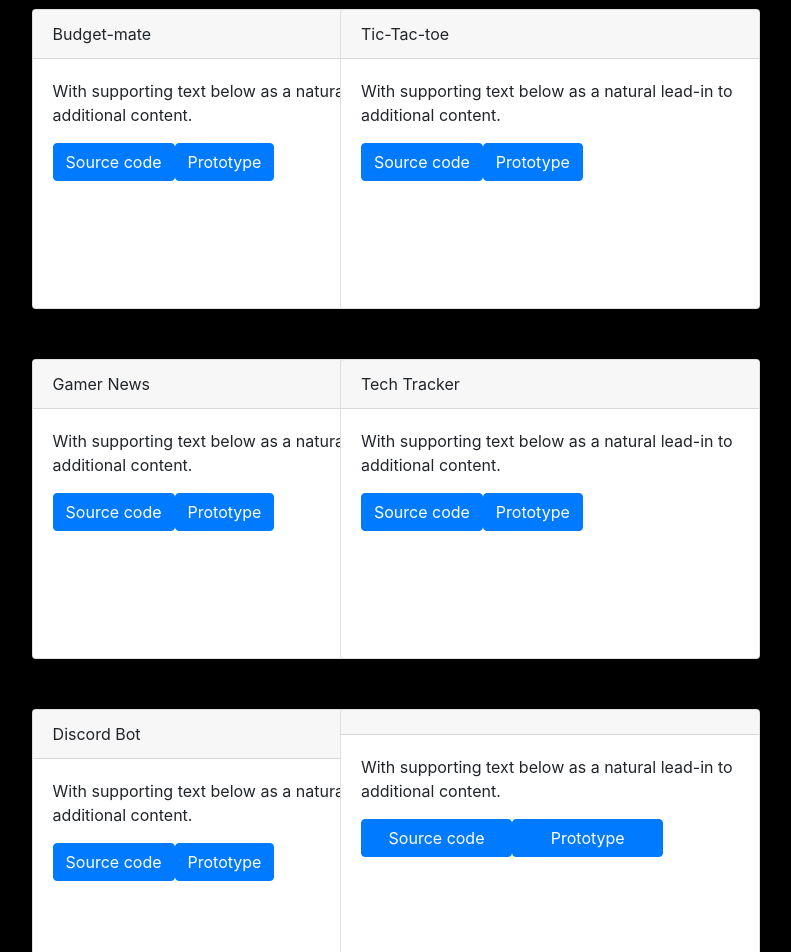
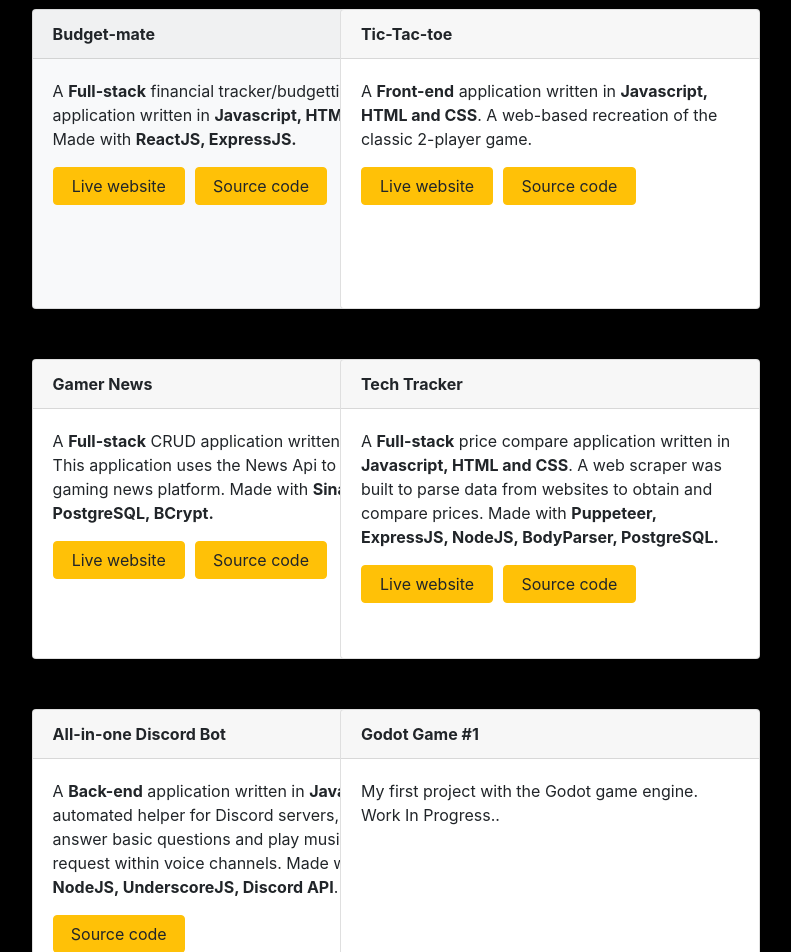
Before and after one commit to allisonbarnaud/allison-portfolio.github.io, a React (Create React App) app: page / in a window 1280 px wide. Shown: the part 1020-1972 px from the top of the page, without its empty margins (314-1105 px from the left). Built offline with nearby package versions, Linux system fonts and the light colour scheme.

Commit message:
adding text to website

```diff
--- a/src/Projects.css
+++ b/src/Projects.css
@@ -7,5 +7,6 @@
 
 .container3 {
     display: grid;
-    grid-template-columns: 40% 40%;
+    grid-template-columns: 35% 35%;
+    grid-column-gap: 10px;
 }
--- a/src/Projects.js
+++ b/src/Projects.js
@@ -3,6 +3,8 @@ import { Component } from 'react'
 import './Projects.css'
 
 import { Card, Button } from 'react-bootstrap'
+
+import gnews from './g-news-screenshot.png'
 
 export default class Projects extends Component {
 
@@ -12,67 +14,71 @@ export default class Projects extends Component {
             <div>
                 <h1 className="header" style={{marginTop:"200px"}}>PROJECTS</h1>
                 <div className="container2">
-                    <Card style={{width:"420px", height: "300px"}}>
-                        <Card.Header>Budget-mate</Card.Header>
+                    <Card bg="light" style={{width:"420px", height: "300px"}}>
+                        <Card.Header><strong>Budget-mate</strong></Card.Header>
                         <Card.Body>
                             <Card.Text>
-                            With supporting text below as a natural lead-in to additional content.
+                            A <strong>Full-stack</strong> financial tracker/budgetting application written in <strong>Javascript, HTML and CSS</strong>. Made with <strong>ReactJS, ExpressJS.</strong>
                             </Card.Text>
-                            <Button variant="primary">Source code</Button>
-                            <Button variant="primary">Prototype</Button>
+                            <div className="container3">
+                                <Button href="" variant="warning">Live website</Button>
+                                <Button href="https://github.com/allisonbarnaud/budget-mate" variant="warning">Source code</Button>
+                            </div>
                         </Card.Body>
                     </Card>
                     <Card style={{width:"420px", height: "300px"}}>
-                        <Card.Header>Tic-Tac-toe</Card.Header>
+                        <Card.Header><strong>Tic-Tac-toe</strong></Card.Header>
                         <Card.Body>
                             <Card.Text>
-                            With supporting text below as a natural lead-in to additional content.
+                            A <strong>Front-end</strong> application written in <strong>Javascript, HTML and CSS</strong>. A web-based recreation of the classic 2-player game.
                             </Card.Text>
-                            <Button variant="primary">Source code</Button>
-                            <Button variant="primary">Prototype</Button>
+                            <div className="container3">
+                                <Button href="https://allisonbarnaud.github.io/Tic-Tac-Toe-Game/" variant="warning">Live website</Button>
+                                <Button href="https://github.com/allisonbarnaud/Tic-Tac-Toe-Game/" variant="warning">Source code</Button>
+                            </div>
                         </Card.Body>
                     </Card>
                     <Card style={{width:"420px", height: "300px"}}>
-                        <Card.Header>Gamer News</Card.Header>
+                        <Card.Header><strong>Gamer News</strong></Card.Header>
                         <Card.Body>
                             <Card.Text>
-                            With supporting text below as a natural lead-in to additional content.
+                            A <strong>Full-stack</strong> CRUD application written in <strong>Ruby</strong>. This application uses the News Api to create a gaming news platform. Made with <strong>Sinatra, PostgreSQL, BCrypt.</strong>
                             </Card.Text>
-                            <Button variant="primary">Source code</Button>
-                            <Button variant="primary">Prototype</Button>
+                            <div className="container3">
+                                <Button href="https://g-news.herokuapp.com/" variant="warning">Live website</Button>
+                                <Button href="https://github.com/allisonbarnaud/gamer-news" variant="warning">Source code</Button>
+                            </div>
                         </Card.Body>
                     </Card>
                     <Card style={{width:"420px", height: "300px"}}>
-                        <Card.Header>Tech Tracker</Card.Header>
+                        <Card.Header><strong>Tech Tracker</strong></Card.Header>
                         <Card.Body>
                             <Card.Text>
-                            With supporting text below as a natural lead-in to additional content.
+                            A <strong>Full-stack</strong> price compare application written in <strong>Javascript, HTML and CSS</strong>. A web scraper was built to parse data from websites to obtain and compare prices. Made with <strong>Puppeteer, ExpressJS, NodeJS, BodyParser, PostgreSQL.</strong>
                             </Card.Text>
-                            <Button variant="primary">Source code</Button>
-                            <Button variant="primary">Prototype</Button>
+                            <div className="container3">
+                                <Button href="" variant="warning">Live website</Button>
+                                <Button href="https://github.com/allisonbarnaud/web_scraper_price_compare" variant="warning">Source code</Button>
+                            </div>
                         </Card.Body>
                     </Card>
                     <Card style={{width:"420px", height: "300px"}}>
-                        <Card.Header>Discord Bot</Card.Header>
+                        <Card.Header><strong>All-in-one Discord Bot</strong></Card.Header>
                         <Card.Body>
                             <Card.Text>
-                            With supporting text below as a natural lead-in to additional content.
+                            A <strong>Back-end</strong> application written in <strong>Javascript</strong>. An automated helper for Discord servers, that can answer basic questions and play music on request within voice channels. Made with <strong>NodeJS, UnderscoreJS, Discord API</strong>.
                             </Card.Text>
-                            <Button variant="primary">Source code</Button>
-                            <Button variant="primary">Prototype</Button>
+                            <div className="container3">
+                                <Button href="https://github.com/allisonbarnaud/all_in_one_discord_bot" variant="warning">Source code</Button>
+                            </div>
                         </Card.Body>
                     </Card>
                     <Card style={{width:"420px", height: "300px"}}>
-                        <Card.Header></Card.Header>
+                        <Card.Header><strong>Godot Game #1</strong></Card.Header>
                         <Card.Body>
                             <Card.Text>
-                            With supporting text below as a natural lead-in to additional content.
+                            My first project with the Godot game engine. Work In Progress..
                             </Card.Text>
-                            <div className="container3">
-                                <Button variant="primary" style={{margin: ""}}>Source code</Button>
-                                <Button variant="primary">Prototype</Button>
-                            </div>
-
                         </Card.Body>
                     </Card>
                 </div>
--- a/src/Skills.js
+++ b/src/Skills.js
@@ -10,7 +10,7 @@ export default class Skills extends Component {
         return (
             <div>
                 <h1 className="header">SKILLS</h1>
-                <Tabs style={{backgroundColor:"#152238", width: "46%", marginLeft: "27%", color: "white !important"}} defaultActiveKey="Front-End">
+                <Tabs style={{width: "46%", marginLeft: "27%"}} defaultActiveKey="Front-End">
                     <Tab style={{backgroundColor:"#152238", width: "46%", marginLeft: "27%", color: "white"}} eventKey="Front-End" title="Front-End">
                         <div style={{color:"white"}}>REACT <br></br><br></br><br></br><br></br> bootstrap</div>
                     </Tab>
--- a/src/Timeline.js
+++ b/src/Timeline.js
@@ -79,7 +79,7 @@ export default class Timeline extends Component {
                         <Card>
                             <Card.Header style={{ height:"50px", padding:"0"}}>
                                 <Accordion.Toggle style={{color:"black", width:"100%", height:"100%"}} as={Button} variant="link" eventKey="1">
-                                    Childhood in Jakarta, Indonesia.
+                                    Growing up loving technology and games.
                                 </Accordion.Toggle>
                             </Card.Header>
                             <Accordion.Collapse eventKey="1">
@@ -122,7 +122,7 @@ export default class Timeline extends Component {
                         <Card>
                             <Card.Header style={{ height:"50px", padding:"0"}}>
                                 <Accordion.Toggle style={{color:"black", width:"100%", height:"100%"}} as={Button} variant="link" eventKey="1">
-                                    Childhood in Jakarta, Indonesia.
+                                    Studying Engineering at University
                                 </Accordion.Toggle>
                             </Card.Header>
                             <Accordion.Collapse eventKey="1">
@@ -161,7 +161,7 @@ export default class Timeline extends Component {
                         <Card>
                             <Card.Header style={{ height:"50px", padding:"0"}}>
                                 <Accordion.Toggle style={{color:"black", width:"100%", height:"100%"}} as={Button} variant="link" eventKey="1">
-                                    Childhood in Jakarta, Indonesia.
+                                    Changing majors half-way through
                                 </Accordion.Toggle>
                             </Card.Header>
                             <Accordion.Collapse eventKey="1">
```
Also changed, not shown: src/g-news-screenshot.png (added), 1 other file (tests, documents, lock files or other folders).
